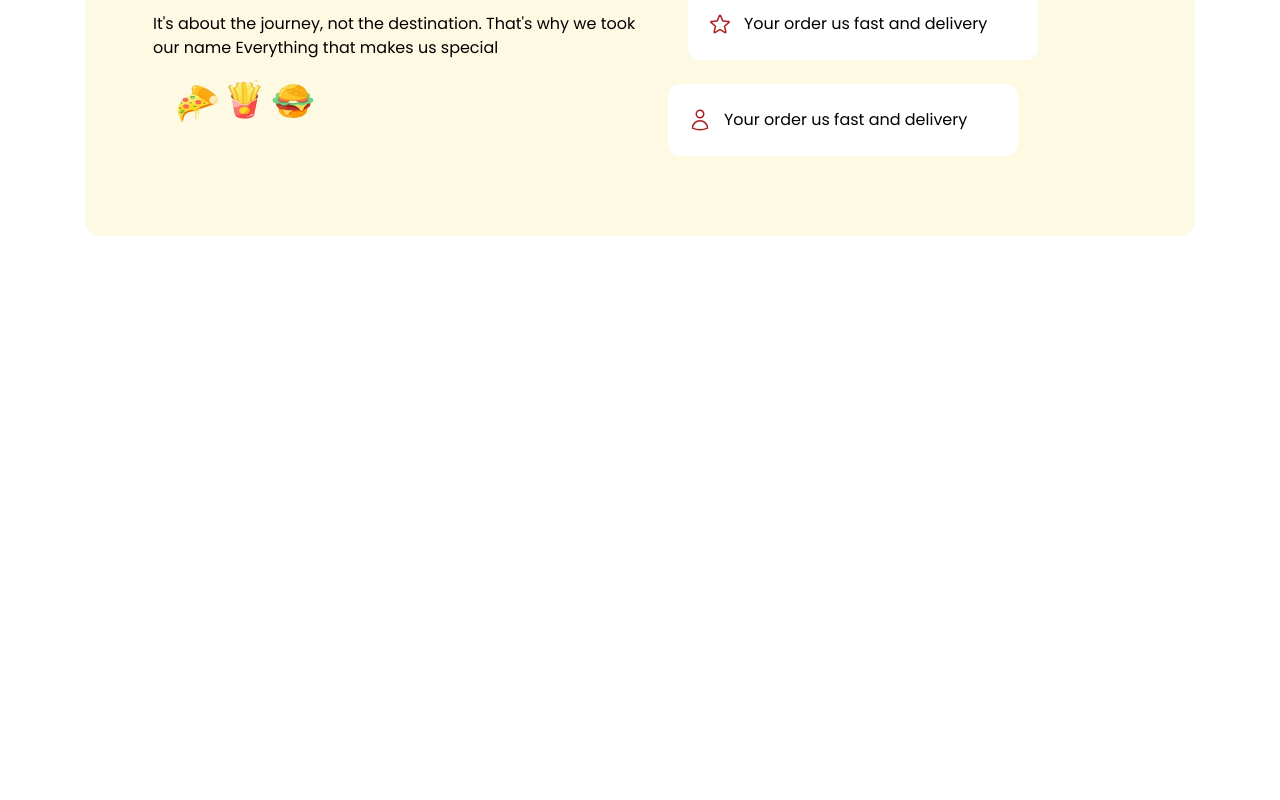
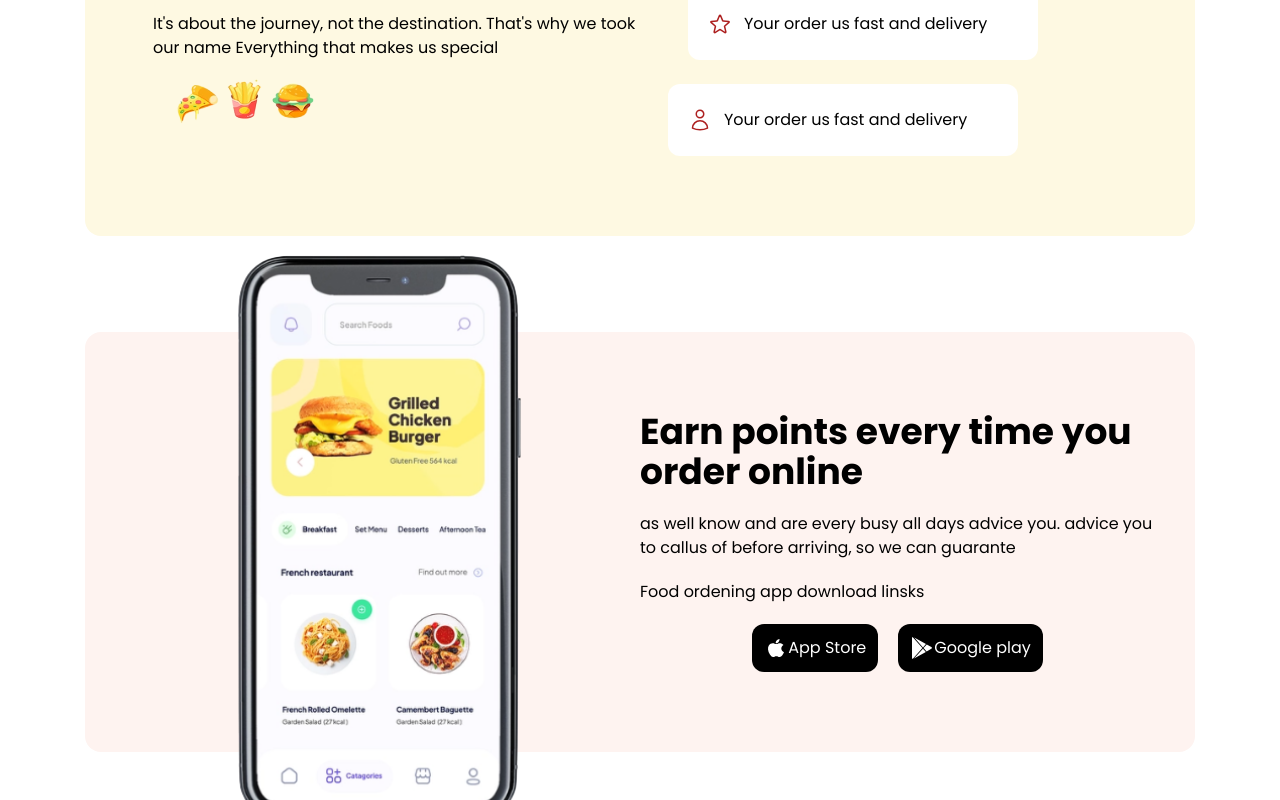
Before and after one commit to CarlosHernandez200/delimark, a React (Vite) app in the folder frontend/: page / in a window 1280 px wide. Shown: the part 1074-1874 px from the top of the page. Before the commit the page ends 1358 px from the top, so only its background shows below. Built offline with nearby package versions, Linux system fonts and the light colour scheme.

Commit message:
Se agrega la section de Dowloand app

```diff
--- a/frontend/src/assets/image/imageData.js
+++ b/frontend/src/assets/image/imageData.js
@@ -1,2 +1,3 @@
 export { default as Burger } from "./Burger.png";
 export { default as ImageHamburger } from "./ImageHamburger.png";
+export { default as Phone } from "./Phone.png";
--- /dev/null
+++ b/frontend/src/components/SectionDowloand.jsx
@@ -0,0 +1,68 @@
+import { Phone } from "../assets/image/imageData";
+
+const SectionDowloand = () => {
+  return (
+    <section className="w-full py-12">
+      <div className="container relative mx-auto">
+        <div className="flex flex-col items-center gap-y-8 rounded-2xl bg-[#FEF3F0] px-10 py-20 md:flex-row">
+          <div className="flex-1">
+            <img
+              src={Phone}
+              alt=""
+              className="h-[600px] md:-top-20 md:left-40 lg:absolute"
+            />
+          </div>
+          <div className="flex-1">
+            <h2 className="mb-5 text-3xl font-bold md:text-4xl">
+              Earn points every time you order online
+            </h2>
+            <p className="mb-5">
+              as well know and are every busy all days advice you. advice you to
+              callus of before arriving, so we can guarante
+            </p>
+            <span>Food ordening app download linsks</span>
+
+            <div className="mt-5 flex justify-center gap-x-5">
+              <button className="flex rounded-xl bg-black px-3 py-3 text-white">
+                <svg
+                  xmlns="http://www.w3.org/2000/svg"
+                  width="24"
+                  height="24"
+                  fill="none"
+                  viewBox="0 0 24 24"
+                >
+                  <path
+                    fill="white"
+                    fillRule="evenodd"
+                    d="M14.605 5.922c.61-.758 1.074-1.829.906-2.922-.998.067-2.165.68-2.846 1.48-.621.726-1.131 1.804-.932 2.85 1.092.034 2.218-.595 2.872-1.408zM20 16.206c-.437.936-.647 1.354-1.21 2.183-.785 1.157-1.892 2.597-3.264 2.608-1.219.012-1.533-.768-3.188-.758-1.654.008-1.999.773-3.22.76-1.371-.01-2.42-1.31-3.205-2.467-2.196-3.233-2.427-7.027-1.073-9.045.964-1.433 2.483-2.271 3.91-2.271 1.454 0 2.368.77 3.571.77 1.167 0 1.878-.773 3.558-.773 1.272 0 2.62.67 3.58 1.826-3.145 1.666-2.636 6.006.541 7.167z"
+                    clipRule="evenodd"
+                  ></path>
+                </svg>
+                App Store
+              </button>
+              <button className="flex rounded-xl bg-black px-3 py-3 text-white">
+                <svg
+                  xmlns="http://www.w3.org/2000/svg"
+                  width="24"
+                  height="24"
+                  fill="none"
+                  viewBox="0 0 24 24"
+                >
+                  <path
+                    fill="white"
+                    fillRule="evenodd"
+                    d="M2.653 22.965C2.257 22.86 2 22.472 2 21.872V2.067c0-.556.218-.93.563-1.067l9.853 11.037-9.763 10.928zm1.356-.42l11.86-6.64-2.889-3.236-8.971 9.876zM15.95 8.082L4.256 1.532l8.741 9.855 2.954-3.305zm.794.444l4.581 2.565c.868.486.876 1.269 0 1.76l-4.697 2.629-3.064-3.454 3.18-3.5z"
+                    clipRule="evenodd"
+                  ></path>
+                </svg>
+                Google play
+              </button>
+            </div>
+          </div>
+        </div>
+      </div>
+    </section>
+  );
+};
+
+export default SectionDowloand;
--- a/frontend/src/pages/Home.jsx
+++ b/frontend/src/pages/Home.jsx
@@ -1,6 +1,7 @@
 import BannerProducts from "../components/BannerProducts";
 import Hero from "../components/Hero";
 import SectionInfo from "../components/SectionInfo";
+import SectionDowloand from "../components/SectionDowloand";
 
 const Home = () => {
   return (
@@ -8,6 +9,7 @@ const Home = () => {
       <Hero />
       <BannerProducts />
       <SectionInfo />
+      <SectionDowloand />
     </>
   );
 };
```
